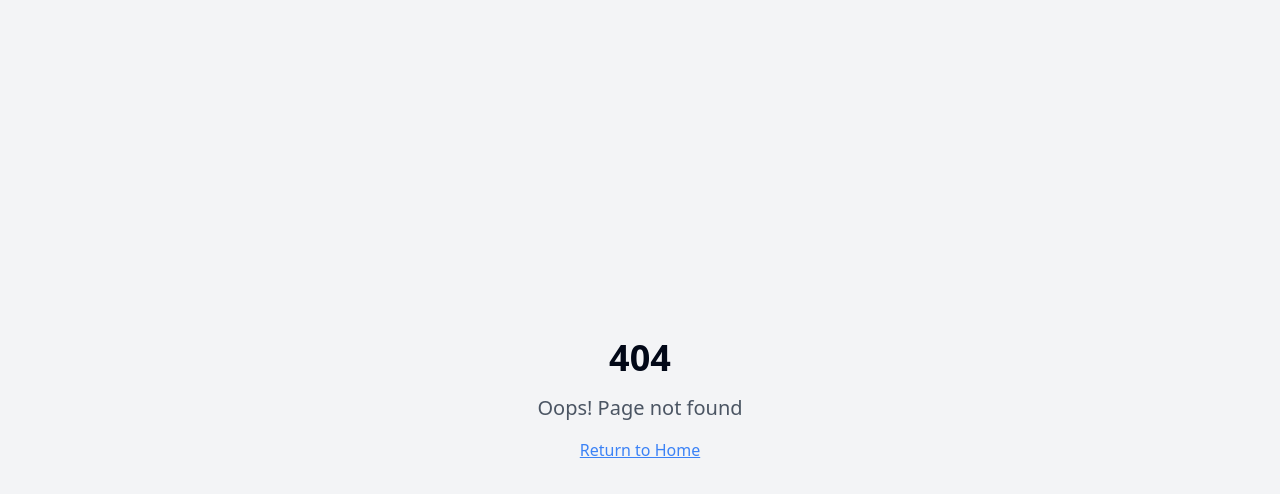
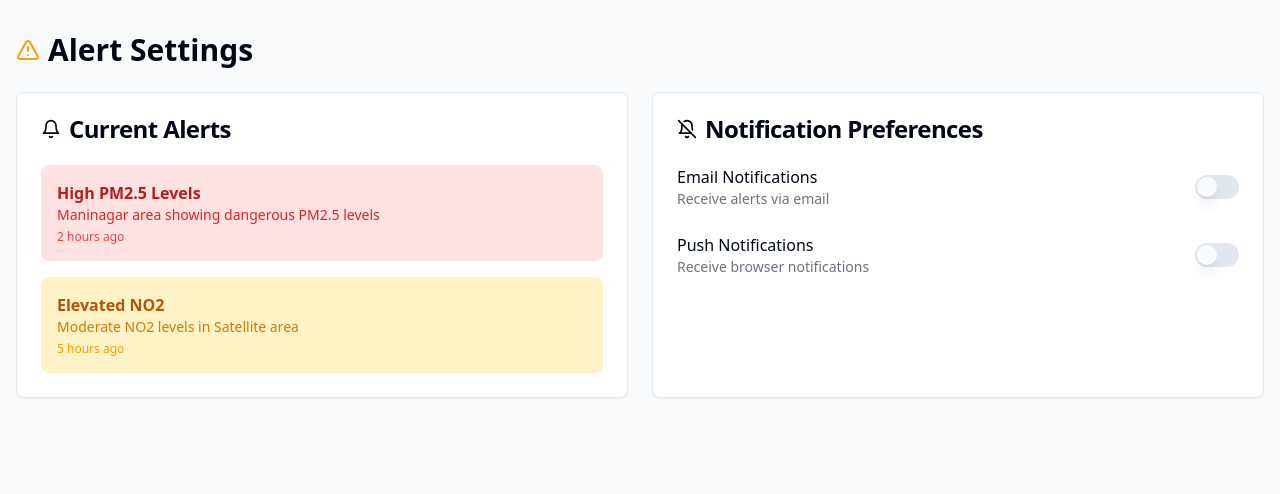
Before and after one commit to harshvvardhann/airwise-ahmedabad-beacon, a React (Vite) app: page /alerts in a window 1280 px wide. Before the commit this address had no page. Shown: the top 494 px of the page. Built offline with nearby package versions, Linux system fonts and the light colour scheme.

Commit message:
Add more frontend functionalities
Implement alert system and add more pages.

```diff
--- a/src/App.tsx
+++ b/src/App.tsx
@@ -6,6 +6,8 @@ import { QueryClient, QueryClientProvider } from "@tanstack/react-query";
 import { BrowserRouter, Routes, Route } from "react-router-dom";
 import Index from "./pages/Index";
 import About from "./pages/About";
+import Alerts from "./pages/Alerts";
+import Predictions from "./pages/Predictions";
 import NotFound from "./pages/NotFound";
 
 const queryClient = new QueryClient();
@@ -19,7 +21,8 @@ const App = () => (
         <Routes>
           <Route path="/" element={<Index />} />
           <Route path="/about" element={<About />} />
-          {/* ADD ALL CUSTOM ROUTES ABOVE THE CATCH-ALL "*" ROUTE */}
+          <Route path="/alerts" element={<Alerts />} />
+          <Route path="/predictions" element={<Predictions />} />
           <Route path="*" element={<NotFound />} />
         </Routes>
       </BrowserRouter>
--- a/src/components/Layout/Navbar.tsx
+++ b/src/components/Layout/Navbar.tsx
@@ -1,41 +1,52 @@
 
 import React from 'react';
 import { Link } from 'react-router-dom';
-import { Wind } from 'lucide-react';
+import { Home, AlertTriangle, ChartLine, Info } from 'lucide-react';
+import { NavigationMenu, NavigationMenuContent, NavigationMenuItem, NavigationMenuLink, NavigationMenuList, NavigationMenuTrigger } from '@/components/ui/navigation-menu';
 
 const Navbar = () => {
   return (
-    <header className="bg-white shadow">
-      <div className="container mx-auto px-4 sm:px-6">
-        <div className="flex justify-between items-center py-4">
-          <div className="flex items-center">
-            <Wind className="h-8 w-8 text-primary mr-2" />
-            <Link to="/" className="text-xl font-bold text-gray-900">
-              <span className="text-primary">Air</span>
-              <span className="text-secondary">Wise</span>
-            </Link>
-          </div>
+    <nav className="bg-white shadow-sm">
+      <div className="container mx-auto px-4">
+        <div className="flex justify-between items-center h-16">
+          <Link to="/" className="flex items-center space-x-2">
+            <span className="text-xl font-bold text-primary">AirWise</span>
+          </Link>
 
-          <nav className="hidden md:flex space-x-8">
-            <Link to="/" className="text-gray-700 hover:text-primary font-medium transition-colors">
-              Dashboard
-            </Link>
-            <Link to="/about" className="text-gray-700 hover:text-primary font-medium transition-colors">
-              About
-            </Link>
-          </nav>
+          <NavigationMenu>
+            <NavigationMenuList>
+              <NavigationMenuItem>
+                <Link to="/" className="flex items-center px-4 py-2 text-sm hover:text-primary">
+                  <Home className="h-4 w-4 mr-2" />
+                  Dashboard
+                </Link>
+              </NavigationMenuItem>
 
-          <div className="md:hidden">
-            <button className="p-2 rounded-md text-gray-600 hover:text-gray-900 hover:bg-gray-100">
-              <span className="sr-only">Open menu</span>
-              <svg className="h-6 w-6" fill="none" viewBox="0 0 24 24" stroke="currentColor">
-                <path strokeLinecap="round" strokeLinejoin="round" strokeWidth={2} d="M4 6h16M4 12h16M4 18h16" />
-              </svg>
-            </button>
-          </div>
+              <NavigationMenuItem>
+                <Link to="/alerts" className="flex items-center px-4 py-2 text-sm hover:text-primary">
+                  <AlertTriangle className="h-4 w-4 mr-2" />
+                  Alerts
+                </Link>
+              </NavigationMenuItem>
+
+              <NavigationMenuItem>
+                <Link to="/predictions" className="flex items-center px-4 py-2 text-sm hover:text-primary">
+                  <ChartLine className="h-4 w-4 mr-2" />
+                  Predictions
+                </Link>
+              </NavigationMenuItem>
+
+              <NavigationMenuItem>
+                <Link to="/about" className="flex items-center px-4 py-2 text-sm hover:text-primary">
+                  <Info className="h-4 w-4 mr-2" />
+                  About
+                </Link>
+              </NavigationMenuItem>
+            </NavigationMenuList>
+          </NavigationMenu>
         </div>
       </div>
-    </header>
+    </nav>
   );
 };
 
--- /dev/null
+++ b/src/pages/Alerts.tsx
@@ -0,0 +1,80 @@
+
+import React from 'react';
+import { Card, CardContent, CardHeader, CardTitle } from '@/components/ui/card';
+import { AlertTriangle, Bell, BellOff } from 'lucide-react';
+import { Switch } from '@/components/ui/switch';
+import { useToast } from '@/hooks/use-toast';
+
+const Alerts = () => {
+  const { toast } = useToast();
+
+  const handleAlertToggle = (alertType: string) => {
+    toast({
+      title: "Alert Preference Updated",
+      description: `${alertType} alerts have been ${alertType === 'email' ? 'enabled' : 'disabled'}`,
+    });
+  };
+
+  return (
+    <div className="container mx-auto px-4 py-8">
+      <div className="flex items-center mb-6">
+        <AlertTriangle className="h-6 w-6 mr-2 text-amber-500" />
+        <h1 className="text-3xl font-bold">Alert Settings</h1>
+      </div>
+
+      <div className="grid grid-cols-1 md:grid-cols-2 gap-6">
+        <Card>
+          <CardHeader>
+            <CardTitle className="flex items-center">
+              <Bell className="h-5 w-5 mr-2" />
+              Current Alerts
+            </CardTitle>
+          </CardHeader>
+          <CardContent>
+            <div className="space-y-4">
+              <div className="p-4 bg-red-100 rounded-lg">
+                <h3 className="font-bold text-red-700">High PM2.5 Levels</h3>
+                <p className="text-sm text-red-600">Maninagar area showing dangerous PM2.5 levels</p>
+                <p className="text-xs text-red-500 mt-1">2 hours ago</p>
+              </div>
+              <div className="p-4 bg-amber-100 rounded-lg">
+                <h3 className="font-bold text-amber-700">Elevated NO2</h3>
+                <p className="text-sm text-amber-600">Moderate NO2 levels in Satellite area</p>
+                <p className="text-xs text-amber-500 mt-1">5 hours ago</p>
+              </div>
+            </div>
+          </CardContent>
+        </Card>
+
+        <Card>
+          <CardHeader>
+            <CardTitle className="flex items-center">
+              <BellOff className="h-5 w-5 mr-2" />
+              Notification Preferences
+            </CardTitle>
+          </CardHeader>
+          <CardContent>
+            <div className="space-y-6">
+              <div className="flex items-center justify-between">
+                <div>
+                  <h3 className="font-medium">Email Notifications</h3>
+                  <p className="text-sm text-gray-500">Receive alerts via email</p>
+                </div>
+                <Switch onCheckedChange={() => handleAlertToggle('email')} />
+              </div>
+              <div className="flex items-center justify-between">
+                <div>
+                  <h3 className="font-medium">Push Notifications</h3>
+                  <p className="text-sm text-gray-500">Receive browser notifications</p>
+                </div>
+                <Switch onCheckedChange={() => handleAlertToggle('push')} />
+              </div>
+            </div>
+          </CardContent>
+        </Card>
+      </div>
+    </div>
+  );
+};
+
+export default Alerts;
--- /dev/null
+++ b/src/pages/Predictions.tsx
@@ -0,0 +1,67 @@
+
+import React from 'react';
+import { Card, CardContent, CardHeader, CardTitle } from '@/components/ui/card';
+import { ChartLine, Calendar } from 'lucide-react';
+import { LineChart, Line, XAxis, YAxis, CartesianGrid, Tooltip, ResponsiveContainer } from 'recharts';
+
+const mockPredictionData = [
+  { date: '2025-04-28', actual: 65, predicted: 68 },
+  { date: '2025-04-29', actual: 70, predicted: 72 },
+  { date: '2025-04-30', actual: 75, predicted: 73 },
+  { date: '2025-05-01', actual: null, predicted: 78 },
+  { date: '2025-05-02', actual: null, predicted: 82 },
+  { date: '2025-05-03', actual: null, predicted: 76 },
+];
+
+const Predictions = () => {
+  return (
+    <div className="container mx-auto px-4 py-8">
+      <div className="flex items-center mb-6">
+        <ChartLine className="h-6 w-6 mr-2 text-blue-500" />
+        <h1 className="text-3xl font-bold">Air Quality Predictions</h1>
+      </div>
+
+      <div className="grid grid-cols-1 gap-6">
+        <Card>
+          <CardHeader>
+            <CardTitle className="flex items-center">
+              <Calendar className="h-5 w-5 mr-2" />
+              5-Day AQI Forecast
+            </CardTitle>
+          </CardHeader>
+          <CardContent>
+            <div className="h-[400px]">
+              <ResponsiveContainer width="100%" height="100%">
+                <LineChart data={mockPredictionData}>
+                  <CartesianGrid strokeDasharray="3 3" />
+                  <XAxis dataKey="date" />
+                  <YAxis />
+                  <Tooltip />
+                  <Line
+                    type="monotone"
+                    dataKey="actual"
+                    stroke="#2563eb"
+                    name="Actual AQI"
+                    strokeWidth={2}
+                    dot={{ r: 6 }}
+                  />
+                  <Line
+                    type="monotone"
+                    dataKey="predicted"
+                    stroke="#dc2626"
+                    name="Predicted AQI"
+                    strokeWidth={2}
+                    strokeDasharray="5 5"
+                    dot={{ r: 6 }}
+                  />
+                </LineChart>
+              </ResponsiveContainer>
+            </div>
+          </CardContent>
+        </Card>
+      </div>
+    </div>
+  );
+};
+
+export default Predictions;
```
